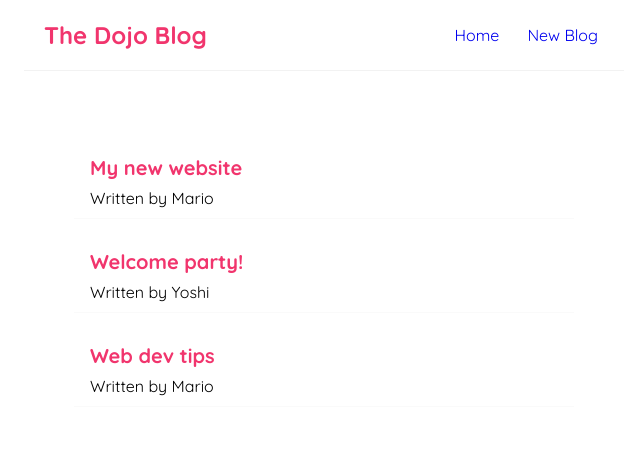
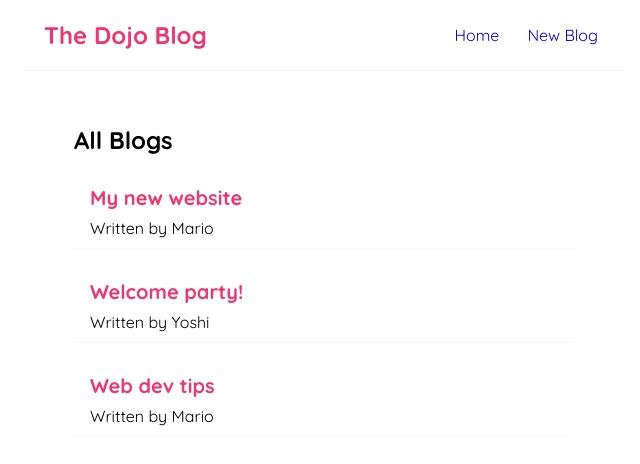
Before and after one commit to Popeaura/dojo-tutee, a React (Vite) app: page / in a window 1280 px wide. Shown: the top 464 px of the page, without its empty margins (316-956 px from the left). Built offline with nearby package versions, Linux system fonts and the light colour scheme.

Commit message:
My modified projects folder

```diff
--- /dev/null
+++ b/BlogList.jsx
@@ -0,0 +1,15 @@
+const BlogList = ({ blogs, title }) => {
+    return (
+        <div className="blog-list">
+            <h2>{title}</h2>
+            {blogs.map((blog) => (
+                <div className="blog-preview" key={blog.id}>
+                    <h2>{blog.title}</h2>
+                    <p>Written by {blog.author}</p>
+                </div>
+            ))}
+        </div>
+    );
+}
+
+export default BlogList;
--- a/src/home.jsx
+++ b/src/home.jsx
@@ -1,4 +1,5 @@
 import { useState } from "react";
+import BlogList from "../BlogList";
 
 
 const Home = () => {
@@ -9,12 +10,7 @@ const Home = () => {
 ])
     return (
         <div className="home">
-            {blogs.map((blog) => (
-                <div className="blog-preview" key={blog.id}>
-                    <h2>{blog.title}</h2>
-                    <p>Written by {blog.author}</p>
-                </div>
-            ))}
+         <BlogList blogs={blogs} title = "All Blogs"/>
         </div>
      );
 }
```
